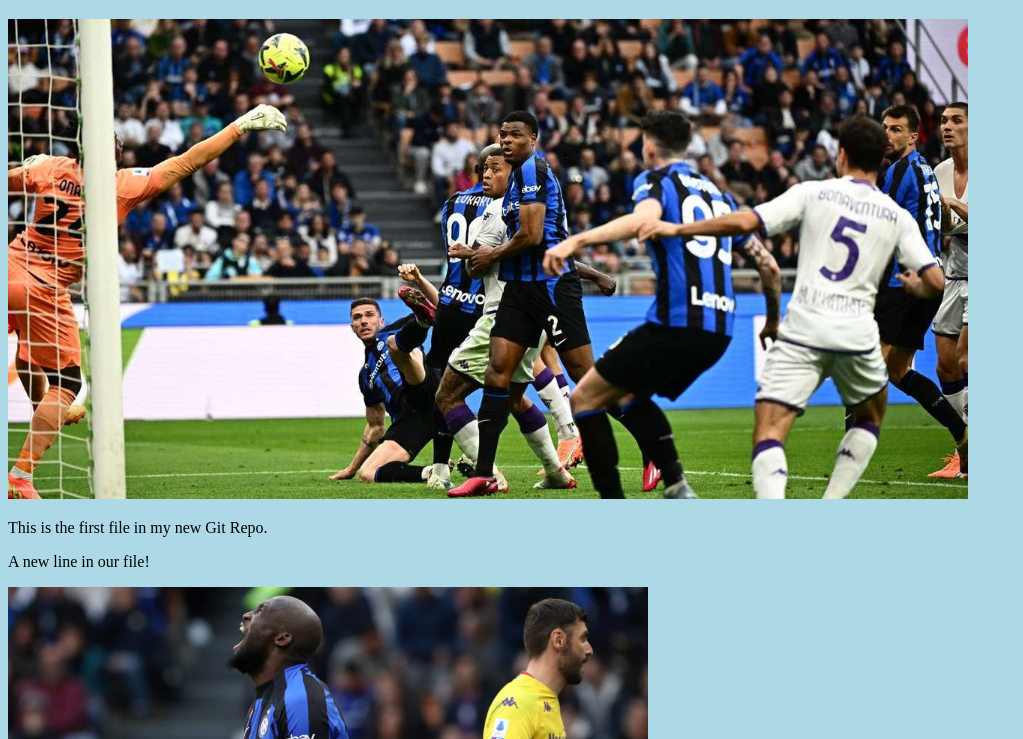
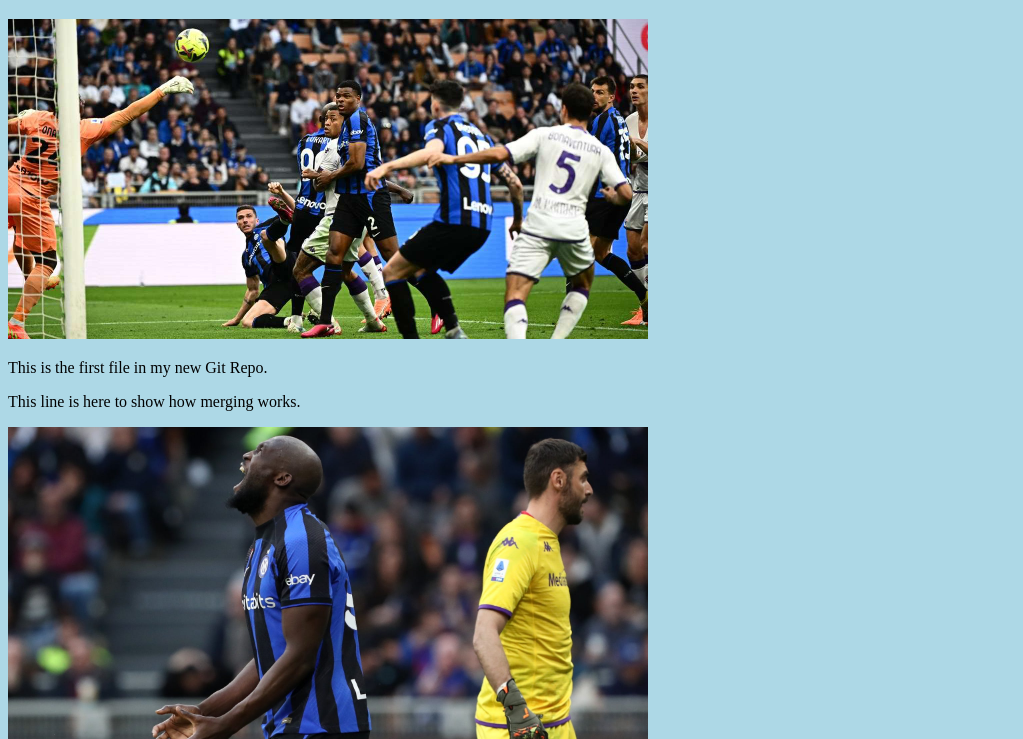
Before and after one commit to nikisetti01/hello-world, a plain HTML site: page index.html in a window 1280 px wide. Shown: the part 61-800 px from the top of the page, without its empty margins (0-1023 px from the left). Drawn offline with Linux system fonts and the light colour scheme.

Commit message:
Updated index.html diminuisco immagine

```diff
--- a/index.html
+++ b/index.html
@@ -7,9 +7,9 @@
 <body>
 
 <h1>Hello world!</h1>
-<div><img src="godo.jpg" alt="Hello World from Space" style="width:100%;max-width:960px"></div>
+<div><img src="godo.jpg" alt="Hello World from Space" style="width:100%;max-width:640px"></div>
 <p>This is the first file in my new Git Repo.</p>
-<p>A new line in our file!</p>
+<p>This line is here to show how merging works.</p>
 <div><img src="godo_molto.jpg" alt="Hello Git" style="width:100%;max-width:640px"></div>
 
 </body>
```
